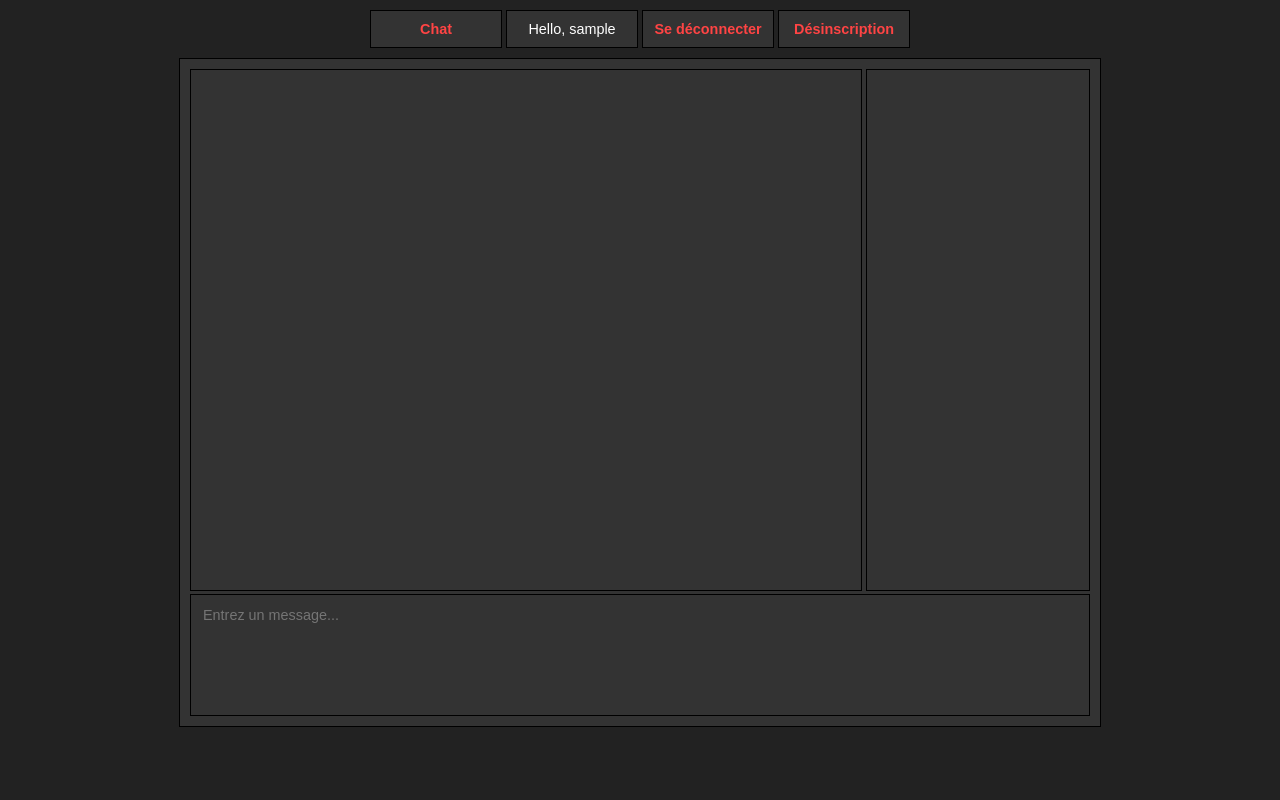
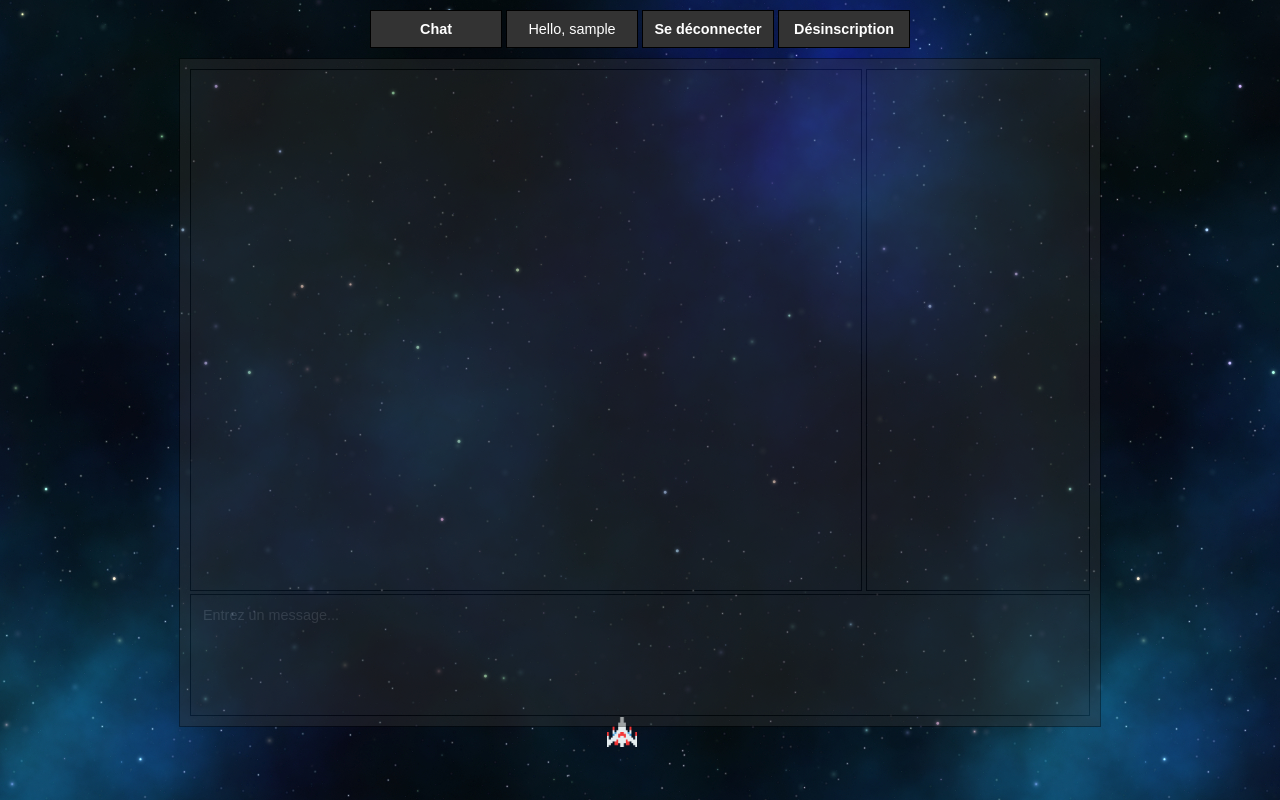
Before and after one commit to folkrav/B63-ChatClient, a PHP site: page /chat in a window 1280 px wide. Run offline with PHP 8.4, Linux system fonts and the light colour scheme; the visitor is signed in with stand-in values (Sample User, id 1); data that the repository does not hold is empty; some libraries are stand-ins or nearby versions.

Commit message:
Started first style (Galaga)

```diff
--- a/chat.php
+++ b/chat.php
@@ -17,6 +17,11 @@
         </form>
     </div>
 </div>
+<div id="styleContents">
+    <div id="styleCanvas">
+
+    </div>
+</div>
 
 <?php
 	require_once("partial/footer.php");
--- a/css/style1.css
+++ b/css/style1.css
@@ -1,19 +1,40 @@
 * {
     border: 0;
     margin: 0;
+}
+
+body,
+html {
+    height: 100%;
 }
 
 body {
     background-color: #222;
     font-family: sans-serif;
     font-size: 0.9em;
+    background-position: top center;
+    background-repeat: repeat;
+    position: relative;
+    background: url('../images/style1/background.jpg');
 }
 
 #contents {
+    z-index: 100;
+    position: inherit;
     width: 900px;
     display: block;
     margin: 0 auto;
     text-align: center;
+    opacity: 0.4;
+    -webkit-transition: opacity .15s ease-in;
+    -moz-transition: opacity .15s ease-in;
+    -ms-transition: opacity .15s ease-in;
+    -o-transition: opacity .15s ease-in;
+    transition: opacity .15s ease-in;
+}
+
+#contents:hover {
+    opacity: 0.95;
 }
 
 nav {
@@ -21,6 +42,8 @@ nav {
     margin: 10px auto;
     width: 900px;
     text-align: center;
+    margin-top: 0;
+    padding-top: 10px;
 }
 
 a {
@@ -40,7 +63,7 @@ nav ul li {
     width: 110px;
 }
 nav ul li:hover {background-color: #f44;}
-nav ul li:hover a {color: #fff}
+nav ul a {color: #fff}
 
 /***************************************************
   Login & register
@@ -141,3 +164,26 @@ nav ul li {
 .chatName {
     color: #f44;
 }
+
+/* Game */
+#styleContents {
+    position: absolute;
+    top: 0;
+    width: 100%;
+    height: 100%;
+}
+
+#styleCanvas {
+    position: relative;
+    top: 0;
+    width: 100%;
+    height: 100%;
+}
+
+.ship {
+    position: absolute;
+    width: 36px;
+    height: 36px;
+    background-image: url("../images/style1/sprites/ship.png");
+    background-size: contain;
+}
--- a/js/chat.js
+++ b/js/chat.js
@@ -1,4 +1,4 @@
-window.onload = function () {
+$(window).on('load', function () {
     $("#chatMessage").keyup(function(e) {
         if((e.keyCode || e.which) == 13) { //Enter keycode
             sendMessage();
@@ -6,7 +6,7 @@ window.onload = function () {
     });
 
     setTimeout(getMessages, 1000);
-}
+});
 
 function sendMessage() {
     var text = document.getElementById("chatMessage").value;
--- a/js/style1.js
+++ b/js/style1.js
@@ -0,0 +1,87 @@
+var ctx = null,
+    background = null,
+    rightPushed = false,
+    leftPushed = false,
+    ctrlPushed = false,
+    ship = null;
+
+$(window).on('load', function () {
+    ctx = $("#styleCanvas");
+    ship = new Ship("ship");
+    background = new Background();
+
+    tick();
+});
+
+function tick() {
+    movement();
+    ship.tick();
+    background.tick();
+    window.requestAnimationFrame(tick);
+}
+
+function movement() {
+    if (leftPushed) {
+        if (ship.x >= ship.radius) {
+            ship.x -= ship.speed;
+        }
+    }
+    if (rightPushed) {
+        if (ship.x < $(document).width() - ship.radius - 1) {
+            ship.x += ship.speed;
+        }
+    }
+}
+
+
+// Ship class
+function Ship(type) {
+    var div = $("<div>", {"class": type});
+    ctx.append(div);
+
+    this.radius = div.width() / 2;
+    this.x = $(document).width() / 2 - this.radius;
+    this.y = $(window).height() - 50 - this.radius;
+    this.speed = 7;
+
+    this.projectiles = []
+}
+
+Ship.prototype.tick = function() {
+    $(".ship").css({top: this.y - this.radius, left: this.x - this.radius});
+    $(".enemy").css({top: this.y - this.radius, left: this.x - this.radius});
+    this.attack();
+};
+
+Ship.prototype.attack = function() {
+    if (ctrlPushed) {
+
+    }
+};
+
+
+// Background image
+function Background(img) {
+    this.img = img;
+    this.x = 0;
+    this.scrollspeed = 8;
+}
+
+Background.prototype.tick = function() {
+    $('body').css('background-position', '0 ' + this.x + 'px');
+    this.x += this.scrollspeed;
+}
+
+
+// Movement
+$(document).keydown(function (e) {
+    if (e.which == 37)      leftPushed = true;
+    else if (e.which == 39) rightPushed = true;
+    else if (e.which == 17) ctrlPushed = true;
+});
+
+$(document).keyup(function (e) {
+    if (e.which == 37)      leftPushed = false;
+    else if (e.which == 39) rightPushed = false;
+    else if (e.which == 17) ctrlPushed = false;
+});
--- a/partial/header.php
+++ b/partial/header.php
@@ -10,13 +10,13 @@
 <body>
 	<nav>
 		<ul>
-			<li><a href="chat">Chat</a></li>
+			<a href="chat"><li>Chat</li></a>
 			<?php
 			if ($action->isLoggedIn()) {
 				?>
 				<li>Hello, <span id="myUsername"><?= $action->getUsername() ?></span></li>
-				<li><a href="?logout=true">Se déconnecter</a></li>
-				<li><a href="?unregister=true">Désinscription</a></li>
+				<a href="?logout=true"><li>Se déconnecter</li></a>
+				<a href="?unregister=true"><li>Désinscription</li></a>
 				<?php
 			}
 			else {
```
Also changed, not shown: images/style1/background.jpg (added), images/style1/sprites/ship.png (added), 1 other file.
